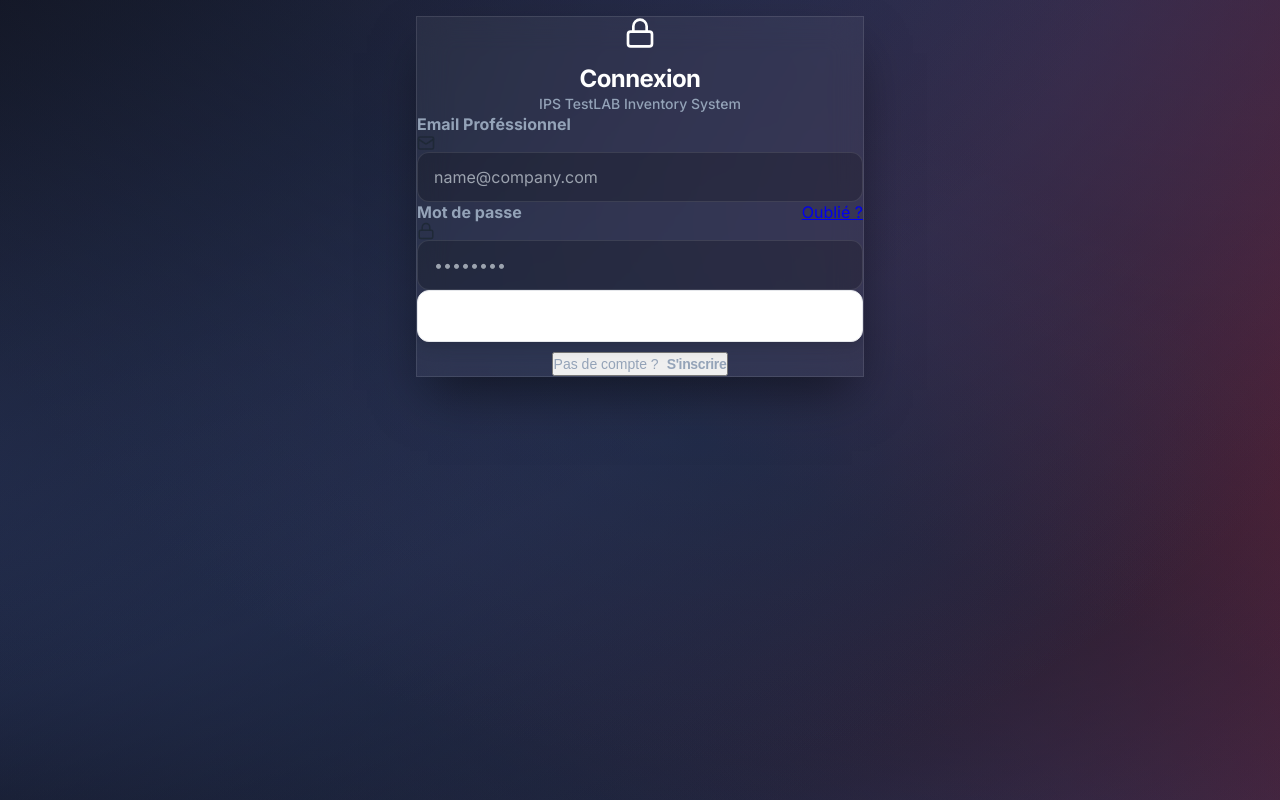
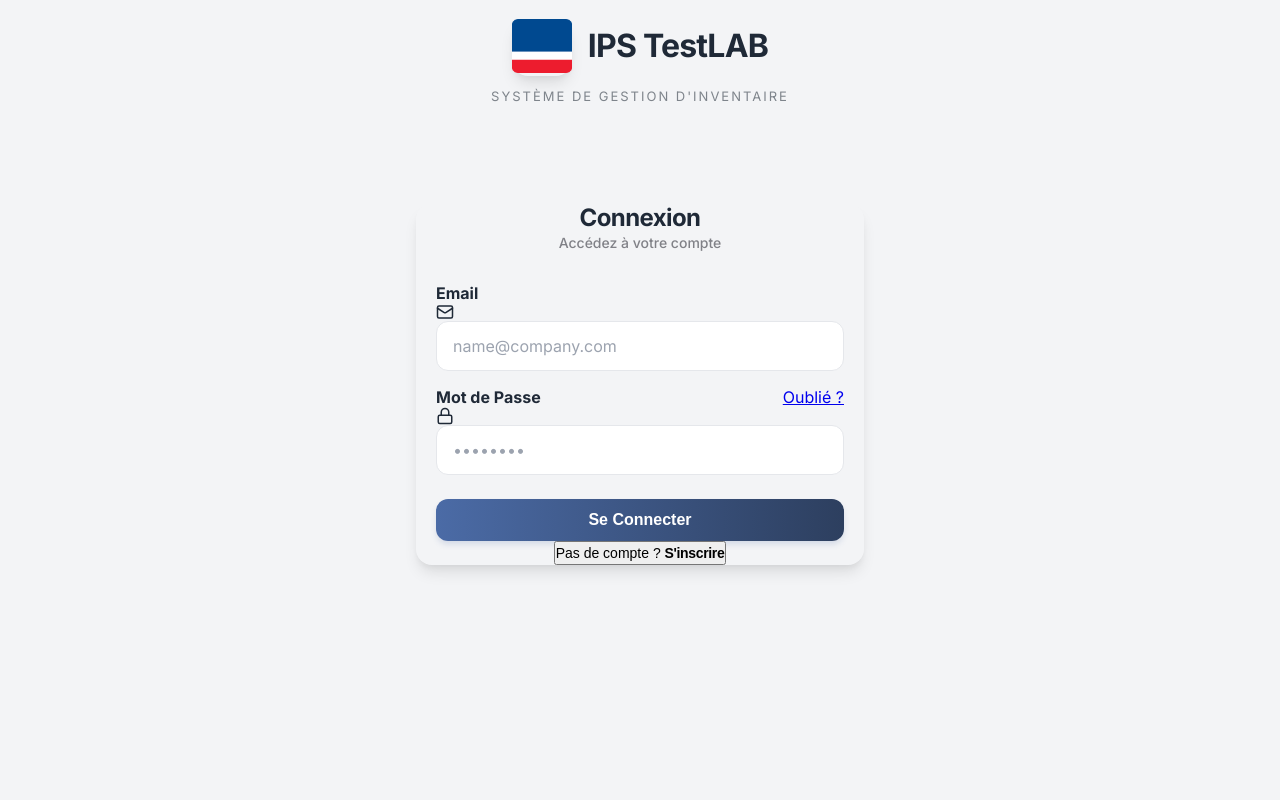
Before and after one commit to mrdado/toron-metrologie-v2, a React (Vite) app: page /login in a window 1280 px wide. Built offline with nearby package versions, Linux system fonts and the light colour scheme; no server answers; the database is empty.

Commit message:
style: refine login UI styling, layout, and branding

```diff
--- a/src/components/auth/LoginCard.jsx
+++ b/src/components/auth/LoginCard.jsx
@@ -1,12 +1,29 @@
 import React, { useState } from 'react';
-import { LogIn, UserPlus, Mail, Lock, User, Clock, CheckCircle, AlertCircle, ChevronRight } from 'lucide-react';
+import { LogIn, UserPlus, Mail, Lock, User, Clock, CheckCircle, AlertCircle } from 'lucide-react';
 import Button from '../ui/Button';
+import freyssinetLogo from '../../assets/Freyssinet logo.png';
 
 const LoginCard = ({ onLogin, onRegister, onLogout, error, loading, pendingApproval }) => {
     const [isLogin, setIsLogin] = useState(true);
     const [email, setEmail] = useState('');
     const [password, setPassword] = useState('');
     const [fullName, setFullName] = useState('');
+
+    const loginButtonStyle = {
+        width: '100%',
+        marginTop: '24px',
+        padding: '12px 16px',
+        background: 'linear-gradient(90deg, var(--toron-primary) 0%, var(--toron-dark) 100%)',
+        color: 'white',
+        border: 'none',
+        borderRadius: 'var(--radius)',
+        fontWeight: 700,
+        fontSize: '16px',
+        cursor: loading ? 'not-allowed' : 'pointer',
+        transition: 'all 0.2s ease',
+        boxShadow: '0 4px 6px -1px rgba(75, 107, 166, 0.2)',
+        opacity: loading ? 0.7 : 1
+    };
 
     const toggleMode = () => {
         setIsLogin(!isLogin);
@@ -26,29 +43,29 @@ const LoginCard = ({ onLogin, onRegister, onLogout, error, loading, pendingAppro
 
     if (pendingApproval) {
         return (
-            <div className="glass-card w-full max-w-md p-8 text-center animate-in">
-                <div className="mx-auto w-20 h-20 bg-amber-500/20 rounded-full flex items-center justify-center mb-6 shadow-xl border border-amber-500/30">
-                    <Clock className="text-amber-400 animate-pulse" size={40} />
+            <div className="w-full max-w-md p-8 text-center animate-fade-in">
+                <div className="mx-auto w-20 h-20 bg-amber-500/10 rounded-full flex items-center justify-center mb-6 shadow-md border border-amber-200">
+                    <Clock className="text-amber-500 animate-pulse" size={40} />
                 </div>
-                <h2 className="text-3xl font-bold text-white mb-4 tracking-tight">Compte en attente</h2>
-                <div className="space-y-4 text-slate-300">
-                    <p>Merci pour votre inscription, <span className="text-indigo-400 font-semibold">{fullName || 'utilisateur'}</span> !</p>
-                    <p className="bg-slate-900/50 p-4 rounded-xl border border-slate-700/50 text-sm italic">
+                <h2 className="text-2xl font-bold text-gray-900 mb-4 tracking-tight">Compte en attente</h2>
+                <div className="space-y-4 text-gray-600">
+                    <p>Merci pour votre inscription, <span className="text-blue-600 font-semibold">{fullName || 'utilisateur'}</span> !</p>
+                    <p className="bg-gray-50 p-4 rounded-xl border border-gray-200 text-sm italic">
                         Votre demande d'accès est actuellement en cours d'examen par un administrateur.
                         Vous recevrez l'accès dès que votre compte sera approuvé.
                     </p>
                 </div>
-                <div className="mt-8 pt-8 border-t border-slate-700/50 flex flex-col items-center gap-4">
+                <div className="mt-8 pt-8 border-t border-gray-200 flex flex-col items-center gap-4">
                     <button
                         onClick={onLogout}
-                        className="text-indigo-400 hover:text-indigo-300 text-sm font-bold uppercase tracking-widest flex items-center gap-2 transition-colors"
+                        className="text-blue-600 hover:text-blue-700 text-sm font-bold uppercase tracking-widest flex items-center gap-2 transition-colors"
                     >
                         <LogIn size={16} className="rotate-180" /> Retour à la connexion
                     </button>
                     <div className="flex justify-center gap-2">
-                        <div className="w-2 h-2 rounded-full bg-indigo-500 animate-bounce" style={{ animationDelay: '0ms' }}></div>
-                        <div className="w-2 h-2 rounded-full bg-indigo-500 animate-bounce" style={{ animationDelay: '150ms' }}></div>
-                        <div className="w-2 h-2 rounded-full bg-indigo-500 animate-bounce" style={{ animationDelay: '300ms' }}></div>
+                        <div className="w-2 h-2 rounded-full bg-blue-500 animate-bounce" style={{ animationDelay: '0ms' }}></div>
+                        <div className="w-2 h-2 rounded-full bg-blue-500 animate-bounce" style={{ animationDelay: '150ms' }}></div>
+                        <div className="w-2 h-2 rounded-full bg-blue-500 animate-bounce" style={{ animationDelay: '300ms' }}></div>
                     </div>
                 </div>
             </div>
@@ -56,43 +73,57 @@ const LoginCard = ({ onLogin, onRegister, onLogout, error, loading, pendingAppro
     }
 
     return (
-        <div className="glass-card w-full max-w-md overflow-hidden animate-in">
-            {/* Header */}
-            <div className="relative p-8 text-center bg-gradient-to-br from-indigo-600/20 to-purple-600/20 border-b border-white/10">
-                <div className="absolute top-0 left-0 w-full h-full overflow-hidden opacity-10 pointer-events-none">
-                    <div className="absolute -top-10 -left-10 w-40 h-40 bg-white rounded-full blur-3xl"></div>
-                    <div className="absolute -bottom-10 -right-10 w-40 h-40 bg-indigo-500 rounded-full blur-3xl"></div>
+        <div className="w-full max-w-md animate-fade-in">
+            {/* Branding Section - Outside Card */}
+            <div className="mb-8 text-center">
+                <div className="flex items-center justify-center gap-4 mb-3">
+                    <div className="p-3 bg-gradient-to-br from-blue-600 to-blue-700 rounded-2xl shadow-lg flex items-center justify-center">
+                        <img
+                            src={freyssinetLogo}
+                            alt="Freyssinet Logo"
+                            style={{ width: '60px', height: '60px', objectFit: 'contain' }}
+                        />
+                    </div>
+                    <h1 className="text-4xl font-bold text-blue-800 tracking-tight">
+                        IPS TestLAB
+                    </h1>
+                </div>
+                <p className="text-xs font-semibold capitalize tracking-widest" style={{color: 'rgb(126, 132, 139)', fontSize: '13px', letterSpacing: '2px'}}>SYSTÈME DE GESTION D'INVENTAIRE</p>
             </div>
 
-                <div className="relative mx-auto w-16 h-16 bg-gradient-to-tr from-indigo-500 to-purple-500 rounded-2xl flex items-center justify-center mb-4 shadow-2xl rotate-3 transform hover:rotate-6 transition-transform">
-                    {isLogin ? <Lock className="text-white" size={32} /> : <UserPlus className="text-white" size={32} />}
-                </div>
-                <h2 className="text-3xl font-bold text-white mb-1 tracking-tight">
+            {/* Login Card */}
+            <div className="bg-white rounded-2xl shadow-lg border border-gray-200 overflow-hidden">
+                {/* Card Header */}
+                <div className="p-8 text-center border-b border-gray-100">
+                    <div className="h-0.5 w-12 bg-gradient-to-r from-blue-600 to-blue-100 mx-auto mb-4"></div>
+                    <h2 className="text-2xl font-bold text-gray-900 mb-1 tracking-tight" style={{marginTop: '100px'}}>
                         {isLogin ? 'Connexion' : 'Créer un compte'}
                     </h2>
-                <p className="text-slate-400 text-sm font-medium">IPS TestLAB Inventory System</p>
+                    <p className="text-sm font-medium" style={{color: 'rgb(128, 129, 135)', marginBottom: '30px'}}>
+                        {isLogin ? 'Accédez à votre compte' : 'Inscrivez-vous pour commencer'}
+                    </p>
                 </div>
 
-            {/* Form */}
+                {/* Card Body */}
                 <div className="p-8">
                     {error && (
-                    <div className="bg-red-500/10 text-red-400 p-4 rounded-xl mb-6 flex items-center gap-3 border border-red-500/20 text-sm animate-in">
+                        <div className="bg-red-50 text-red-700 p-4 rounded-lg mb-6 flex items-center gap-3 border border-red-200 text-sm animate-in">
                             <AlertCircle size={18} className="flex-shrink-0" />
                             <span>{error}</span>
                         </div>
                     )}
 
-                <form onSubmit={handleSubmit} className="space-y-5">
+                    <form onSubmit={handleSubmit} className="space-y-4">
                         {!isLogin && (
-                        <div className="space-y-2 group">
-                            <label className="text-xs font-bold text-slate-400 uppercase tracking-widest ml-1">Nom Complet</label>
+                            <div>
+                                <label className="text-xs font-bold text-gray-700 uppercase tracking-wide block mb-2">Nom Complet</label>
                                 <div className="relative">
                                     <div className="absolute inset-y-0 left-0 pl-4 flex items-center pointer-events-none">
-                                    <User className="text-slate-500 group-focus-within:text-indigo-400 transition-colors" size={18} />
+                                        <User className="text-gray-400" size={18} />
                                     </div>
                                     <input
                                         type="text"
-                                    className="glass-input form-input pl-11 w-full py-3.5"
+                                        className="form-input pl-11 w-full"
                                         placeholder="John Doe"
                                         value={fullName}
                                         onChange={(e) => setFullName(e.target.value)}
@@ -102,70 +133,76 @@ const LoginCard = ({ onLogin, onRegister, onLogout, error, loading, pendingAppro
                             </div>
                         )}
 
-                    <div className="space-y-2 group">
-                        <label className="text-xs font-bold text-slate-400 uppercase tracking-widest ml-1">Email Proféssionnel</label>
+                        <div>
+                            <label className="text-xs font-bold text-gray-700 uppercase tracking-wide block mb-2" style={{marginLeft: '20px'}}>Email</label>
                             <div className="relative">
-                            <div className="absolute inset-y-0 left-0 pl-4 flex items-center pointer-events-none">
-                                <Mail className="text-slate-500 group-focus-within:text-indigo-400 transition-colors" size={18} />
+                                 <div className="absolute inset-y-0 left-0 pl-4 flex items-center pointer-events-none" style={{marginLeft: '20px', width: '408px'}}>
+                                     <Mail className="text-gray-400" size={18} />
                                  </div>
                                  <input
                                      type="email"
-                                className="glass-input form-input pl-11 w-full py-3.5"
+                                     className="form-input pl-11 w-full"
                                      placeholder="name@company.com"
                                      value={email}
                                      onChange={(e) => setEmail(e.target.value)}
                                      required
+                                     style={{marginLeft: '20px', marginRight: '20px', width: '408px', paddingRight: '16px', overflow: 'visible'}}
                                  />
                              </div>
                         </div>
 
-                    <div className="space-y-2 group">
-                        <div className="flex justify-between items-center ml-1">
-                            <label className="text-xs font-bold text-slate-400 uppercase tracking-widest">Mot de passe</label>
-                            {isLogin && <a href="#" className="text-xs text-indigo-400 hover:text-indigo-300 transition-colors">Oublié ?</a>}
+                        <div>
+                            <div className="flex justify-between items-center mb-2">
+                                <label className="text-xs font-bold text-gray-700 uppercase tracking-wide" style={{marginLeft: '20px'}}>Mot de Passe</label>
+                                {isLogin && <a href="#" className="text-xs text-blue-600 hover:text-blue-700 transition-colors" style={{marginRight: '20px'}}>Oublié ?</a>}
                             </div>
                             <div className="relative">
-                            <div className="absolute inset-y-0 left-0 pl-4 flex items-center pointer-events-none">
-                                <Lock className="text-slate-500 group-focus-within:text-indigo-400 transition-colors" size={18} />
+                                 <div className="absolute inset-y-0 left-0 pl-4 flex items-center pointer-events-none" style={{marginLeft: '20px', width: '408px'}}>
+                                     <Lock className="text-gray-400" size={18} />
                                  </div>
                                  <input
                                      type="password"
-                                className="glass-input form-input pl-11 w-full py-3.5"
+                                     className="form-input pl-11 w-full"
                                      placeholder="••••••••"
                                      value={password}
                                      onChange={(e) => setPassword(e.target.value)}
                                      required
+                                     style={{width: '408px', marginLeft: '20px', marginRight: '20px'}}
                                  />
                              </div>
                         </div>
 
-                    <Button
+                        <button
                             type="submit"
                             disabled={loading}
-                        isLoading={loading}
-                        className="w-full justify-center py-4 bg-gradient-to-r from-indigo-600 to-purple-600 hover:from-indigo-500 hover:to-purple-500 text-white font-bold rounded-xl shadow-lg shadow-indigo-500/25 border-none transform active:scale-[0.98] transition-all"
+                            className="login-submit-btn"
+                            style={{...loginButtonStyle, marginLeft: '20px', marginRight: '20px', width: '408px'}}
+                        >
+                            {loading ? (
+                                <span style={{display: 'flex', alignItems: 'center', justifyContent: 'center', gap: '8px'}}>
+                                    <div style={{width: '16px', height: '16px', border: '2px solid white', borderTopColor: 'transparent', borderRadius: '50%', animation: 'spin 0.6s linear infinite'}}></div>
+                                    {isLogin ? 'Connexion en cours...' : 'Inscription en cours...'}
+                                </span>
+                            ) : (
+                                <span>
+                                    {isLogin ? 'Se Connecter' : 'S\'inscrire maintenant'}
+                                </span>
+                            )}
+                        </button>
+                    </form>
+
+                    <div className="mt-6 text-center">
+                        <button
+                            onClick={toggleMode}
+                            className="text-gray-600 text-sm hover:text-gray-900 transition-colors"
                         >
                             {isLogin ? (
-                            <span className="flex items-center gap-2">
-                                Se Connecter <ChevronRight size={18} />
-                            </span>
+                                <>Pas de compte ? <span className="text-blue-600 font-bold uppercase tracking-tight">S'inscrire</span></>
                             ) : (
-                            'S\'inscrire maintenant'
-                        )}
-                    </Button>
-                </form>
-
-                <div className="mt-8 text-center">
-                    <button
-                        onClick={toggleMode}
-                        className="text-slate-400 text-sm hover:text-white transition-colors flex items-center justify-center gap-2 mx-auto"
-                    >
-                        {isLogin ? (
-                            <>Pas de compte ? <span className="text-indigo-400 font-bold uppercase tracking-tight">S'inscrire</span></>
-                        ) : (
-                            <>Déjà un compte ? <span className="text-indigo-400 font-bold uppercase tracking-tight">Se Connecter</span></>
+                                <>Déjà un compte ? <span className="text-blue-600 font-bold uppercase tracking-tight">Se Connecter</span></>
                             )}
                         </button>
+                    </div>
                 </div>
             </div>
         </div>
--- a/src/pages/Login.jsx
+++ b/src/pages/Login.jsx
@@ -89,9 +89,7 @@ const Login = () => {
     };
 
     return (
-        <div className="min-h-screen w-full flex items-center justify-center p-4 overflow-hidden relative">
-            <div className="mesh-background"></div>
-
+        <div className="min-h-screen w-full flex items-center justify-center p-4 bg-gradient-to-br from-gray-50 to-gray-100">
             <LoginCard
                 onLogin={handleLogin}
                 onRegister={handleRegister}
```
Also changed, not shown: src/index.css (+17 -0 lines). Lines whose indentation alone changed are shown as unchanged.
